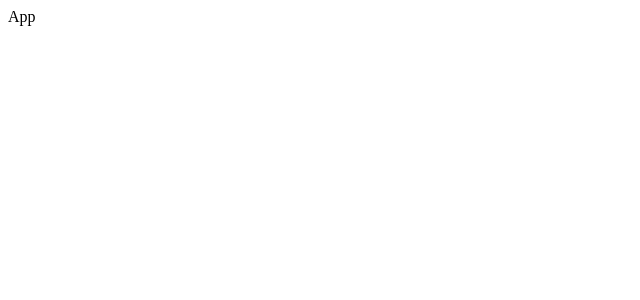
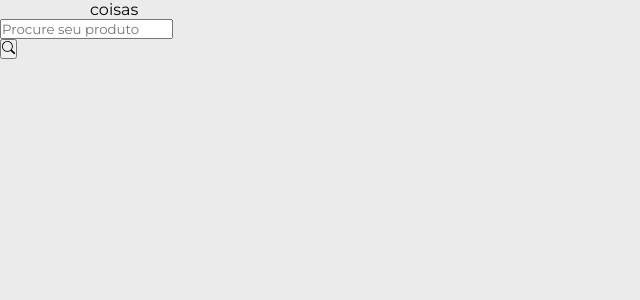
Before and after one commit to matheusduartedevs/carrinho-de-compras, a React (Vite) app: page / in a window 1280 px wide. Shown: the top 300 px of the page, without its empty margins (0-640 px from the left). Built offline with nearby package versions, Linux system fonts and the light colour scheme.

Commit message:
implementação do header e search bar

```diff
--- a/src/App.jsx
+++ b/src/App.jsx
@@ -1,8 +1,11 @@
 import React from 'react'
+import Header from './components/Header/Header'
 
 const App = () => {
   return (
-    <div>App</div>
+    <div>
+      <Header />
+    </div>
   )
 }
 
--- /dev/null
+++ b/src/components/Header/Header.jsx
@@ -0,0 +1,17 @@
+import React from 'react'
+import SearchBar from '../SearchBar/SearchBar'
+import './Header.css'
+
+const Header = () => {
+  return (
+    <header className='header'>
+        <div className="container">
+            coisas
+        </div>
+
+        <SearchBar />
+    </header>
+  )
+}
+
+export default Header
--- /dev/null
+++ b/src/components/SearchBar/SearchBar.jsx
@@ -0,0 +1,24 @@
+import React from 'react'
+import { BsSearch } from 'react-icons/bs'
+import './SearchBar.css'
+
+const SearchBar = () => {
+    return (
+        <div>
+            <form>
+                <input
+                    type="search"
+                    placeholder='Procure seu produto'
+                    className='search-input'
+                    required
+                />
+            </form>
+
+            <button type="submit" className='search-input' >
+                <BsSearch />
+            </button>
+        </div>
+    )
+}
+
+export default SearchBar
--- a/src/index.css
+++ b/src/index.css
@@ -0,0 +1,17 @@
+@import url('https://fonts.googleapis.com/css2?family=Montserrat:ital,wght@0,100;0,200;0,300;0,400;0,500;0,600;0,700;0,800;0,900;1,100;1,200;1,300;1,400;1,500;1,600;1,700;1,800;1,900&display=swap');
+
+* {
+  margin: 0;
+  padding: 0;
+  box-sizing: border-box;
+  font-family: 'Montserrat', sans-serif;
+}
+
+body {
+  background-color: #ebebeb;
+}
+
+.container {
+  max-width: 1100px;
+  margin: 0 auto;
+}
```
Also changed, not shown: src/components/Header/Header.css (added), src/components/SearchBar/SearchBar.css (added).
